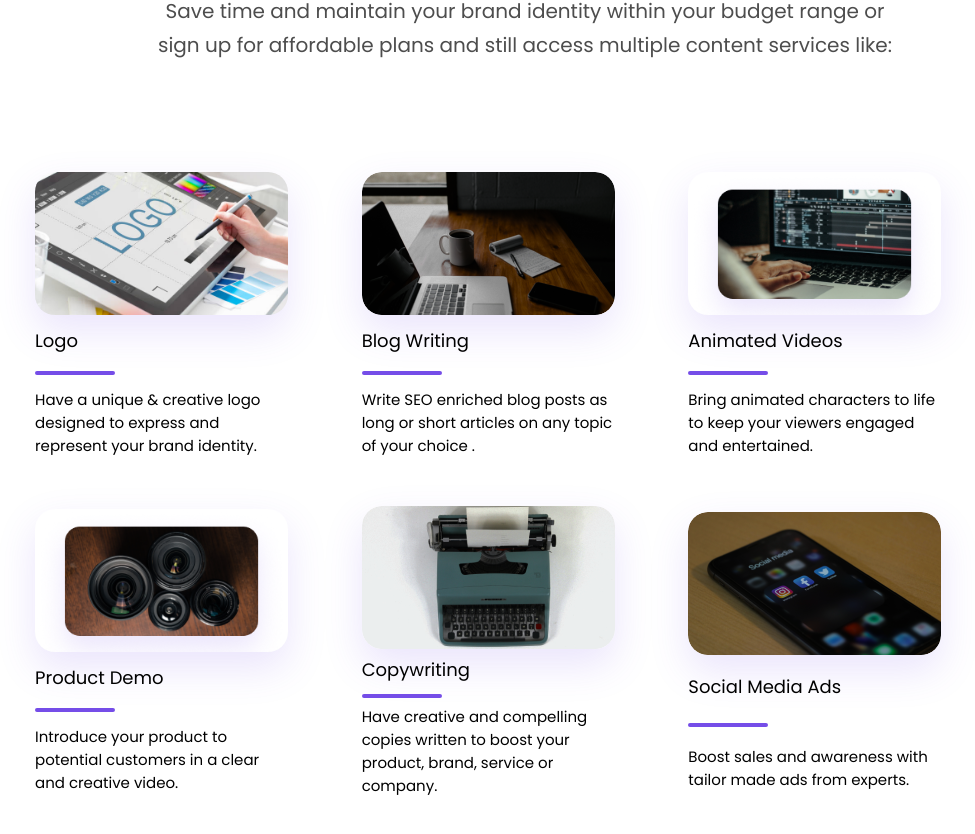
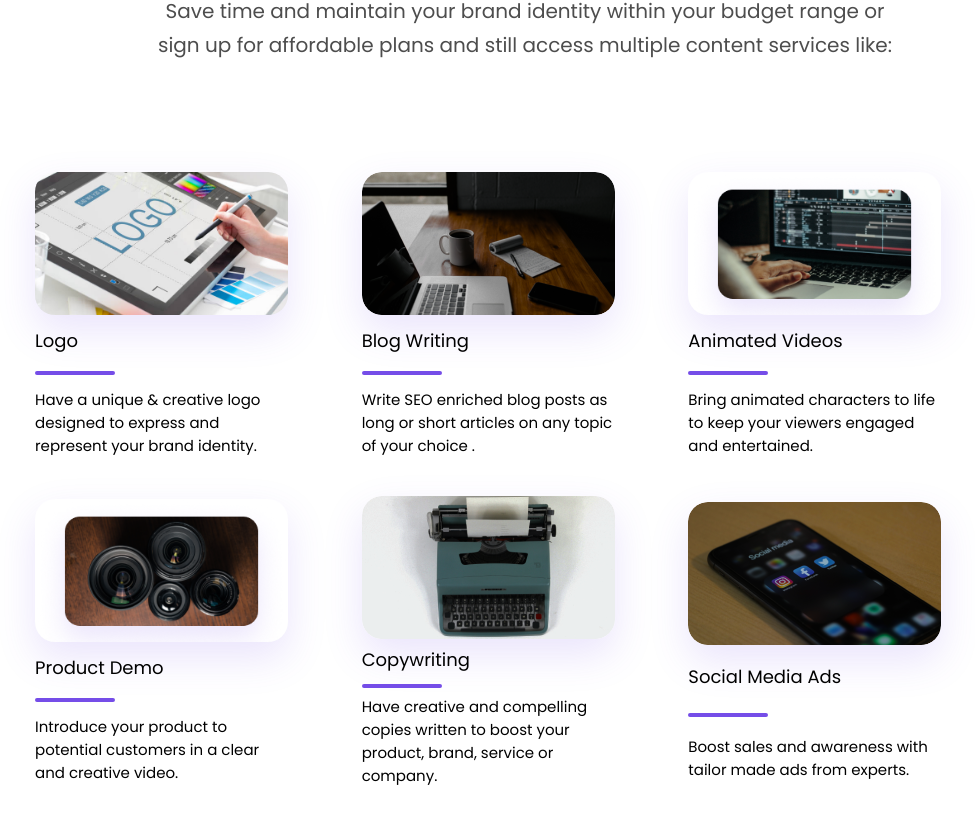
Before and after one commit to danthecm/Retink-Presale, a React (Create React App) app: page / in a window 1280 px wide. Shown: the part 2950-3784 px from the top of the page, without its empty margins (115-1090 px from the left). Built offline with nearby package versions, Linux system fonts and the light colour scheme.

Commit message:
what's up

```diff
--- a/src/components/Main.module.css
+++ b/src/components/Main.module.css
@@ -68,7 +68,7 @@ main > p {
   grid-template-columns: 1fr 1fr 1fr;
   align-items: center;
   justify-content: center;
-  row-gap: 20px;
+  row-gap: 10px;
 }
 
 .service {
```
